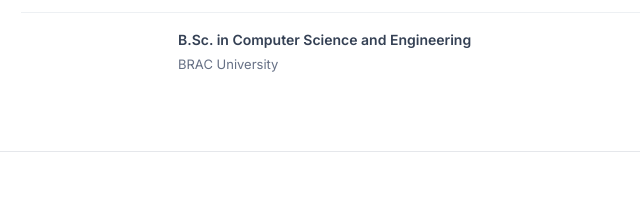
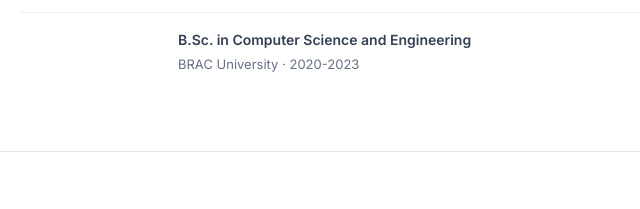
Before and after one commit to NIRJHOR-DATTA/NIRJHOR-DATTA.github.io, a plain HTML site: page index.html in a window 1280 px wide. Shown: the part 5010-5219 px from the top of the page, 304-944 px from the left. Drawn offline with Linux system fonts and the light colour scheme.

Commit message:
Update index.html

```diff
--- a/index.html
+++ b/index.html
@@ -1580,6 +1580,8 @@
 
           school:
             'BRAC University',
+          detail:
+            '2020-2023'
 
 
         }
```
